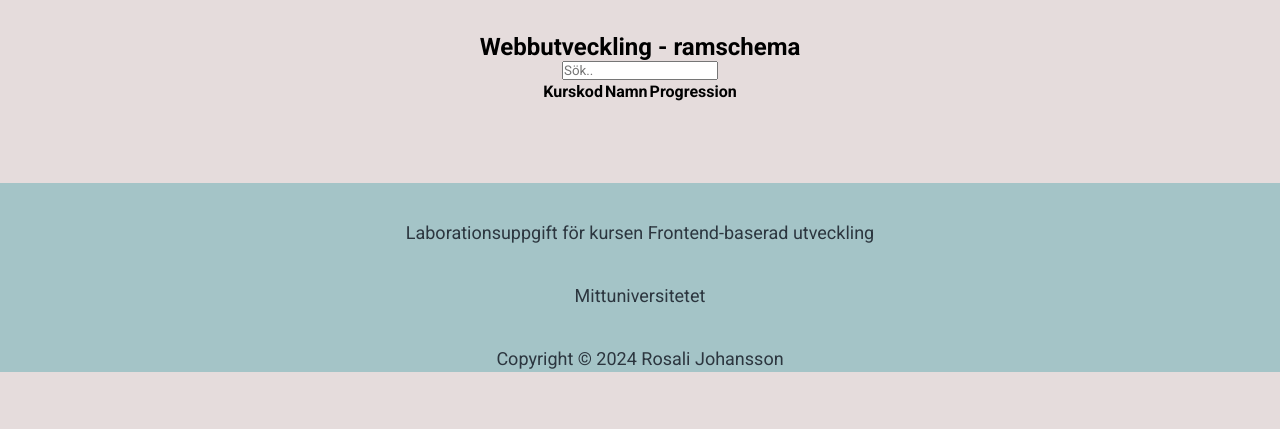
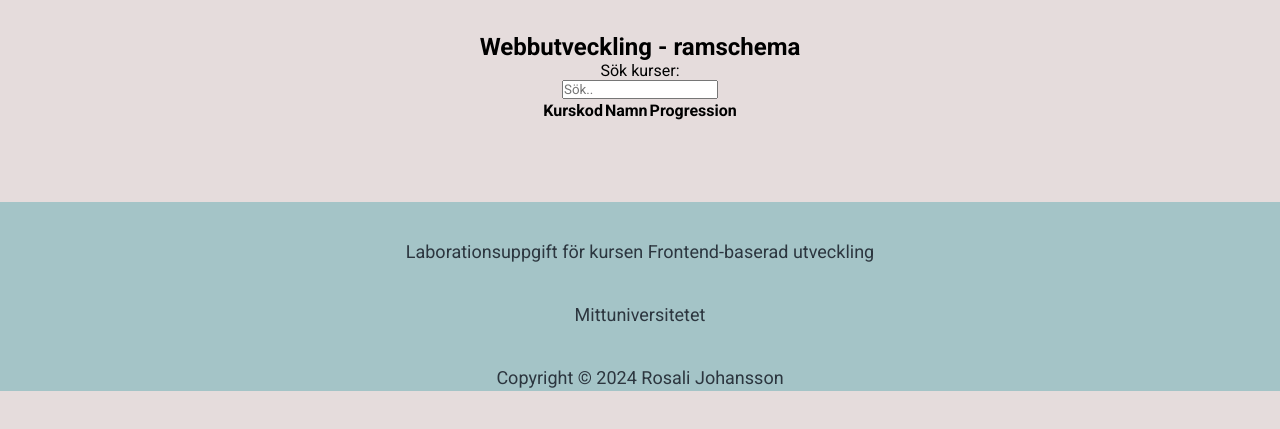
Before and after one commit to Rosalij/moment2frontend, a website built with Parcel: page src/index.html in a window 1280 px wide. Shown: the part 133-562 px from the top of the page. Built offline with nearby package versions, Linux system fonts and the light colour scheme; no server answers.

Commit message:
validated website in HTML and WCAG

```diff
--- a/src/index.html
+++ b/src/index.html
@@ -16,6 +16,7 @@
         <article class="article_content">
             <h1>Moment 2 Frontend-utveckling</h1>
             <h2>Webbutveckling - ramschema</h2>
+            <label for="search">Sök kurser:</label>
             <input type="text" id="search" placeholder="Sök..">
             <table>
                 <thead>
@@ -29,6 +30,7 @@
                 </tbody>
             </table>
         </article>
+    </main>
         <!--footer-->
         <footer>
             <p>Laborationsuppgift för kursen Frontend-baserad utveckling
```
